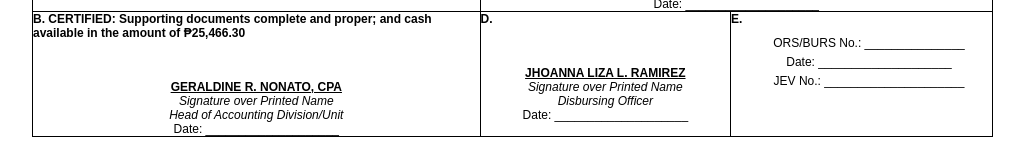
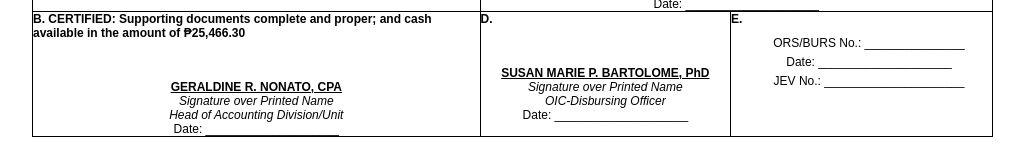
Before and after one commit to Jhunejaci24/SALARY-DIFFERENTIAL-CALCULATOR, a plain HTML site: page payroll.html in a window 1280 px wide. Shown: the part 577-735 px from the top of the page, without its empty margins (158-1182 px from the left). Drawn offline with Linux system fonts and the light colour scheme.

Commit message:
Update payroll.html

```diff
--- a/payroll.html
+++ b/payroll.html
@@ -243,8 +243,8 @@ document.getElementById("amount-in-words").innerText = numberToWords(document.ge
 
           <td colspan="4" style="padding: 0; vertical-align: top;">
   <div style="font-weight: bold; text-align: left;">D.</div>
-  <div contenteditable="true" class="signature-name"><span contenteditable="true">JHOANNA LIZA L. RAMIREZ</span></div>
-  <em>Signature over Printed Name<br>Disbursing Officer</em><br>
+  <div contenteditable="true" class="signature-name"><span contenteditable="true">SUSAN MARIE P. BARTOLOME, PhD</span></div>
+  <em>Signature over Printed Name<br>OIC-Disbursing Officer</em><br>
   <div contenteditable="true">Date:<span contenteditable="true"> ____________________</span></div>
 </td>
 
```
